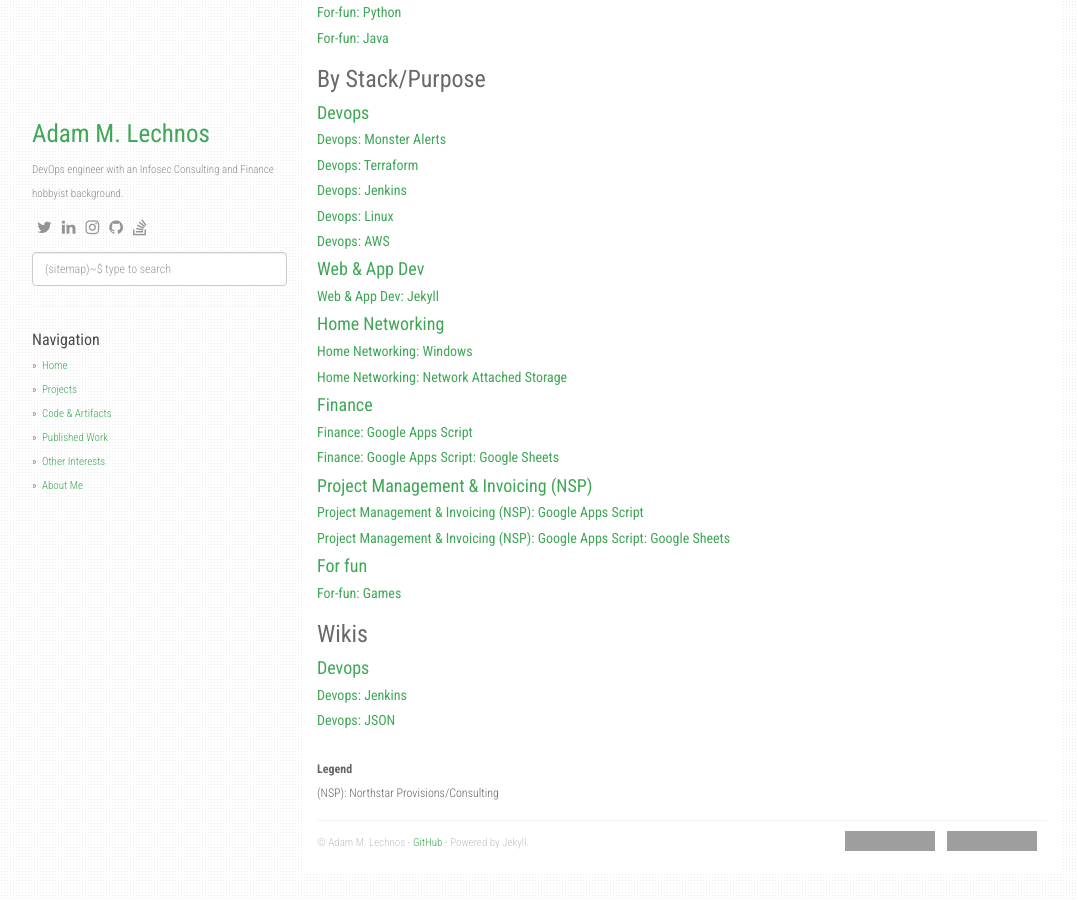
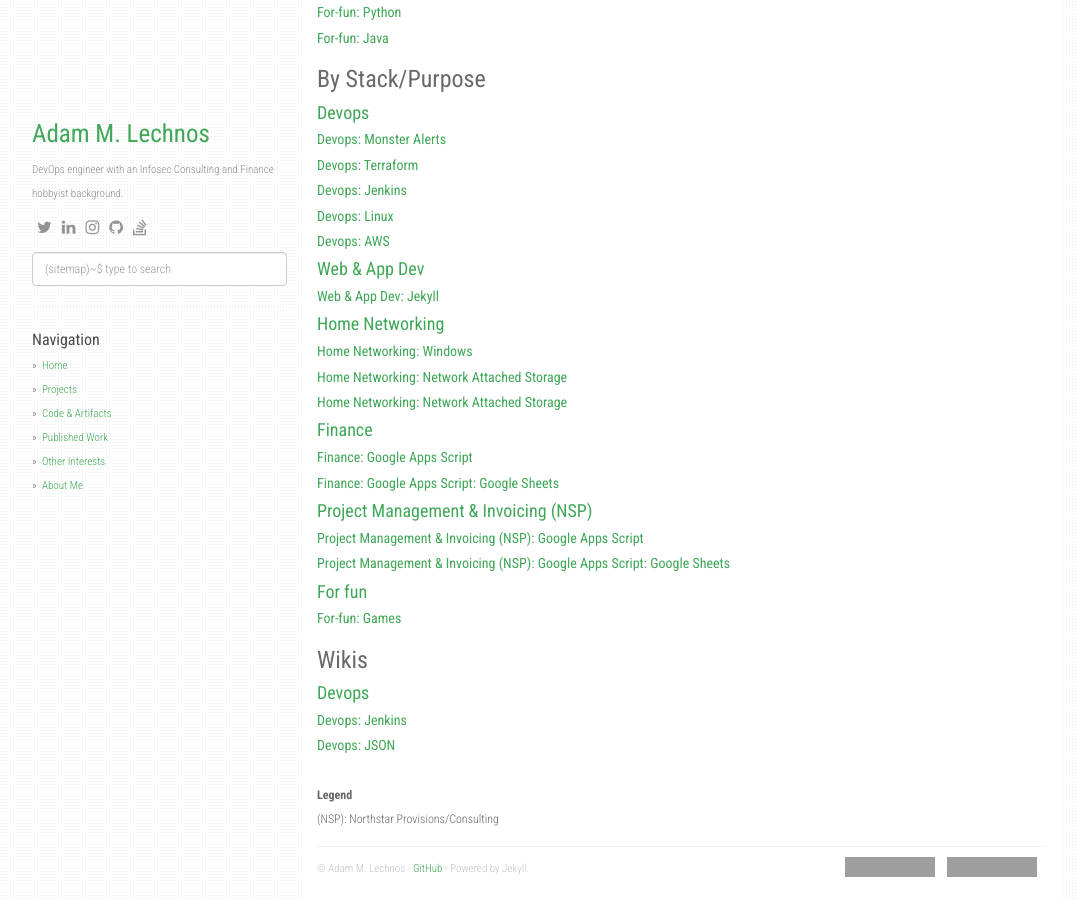
Before and after one commit to Adam-Lechnos/adam-lechnos.github.io, a Jekyll site: the page built from repos.md, in a window 1280 px wide and 900 px high, scrolled down 728 px. Shown: the whole window, without its empty margins (53-1131 px from the left). Built offline with Jekyll 4.4.1, drawn with Linux system fonts in a browser that asks for light colours; nearby versions of some CDN libraries; grey boxes are pictures that could not be loaded.

```diff
--- a/repos.md
+++ b/repos.md
@@ -51,6 +51,7 @@ List all Public repositories
 #### [Home Networking](https://github.com/search?q=user%3Aadam-lechnos+topic%3Ahome-network&type=repositories){:target="_blank" rel="noopener"}
 ##### [Home Networking: Windows](https://github.com/search?q=user%3Aadam-lechnos+topic%3Ahome-network+topic%3Awindows&type=repositories){:target="_blank" rel="noopener"}
 ##### [Home Networking: Network Attached Storage](https://github.com/search?q=user%3Aadam-lechnos+topic%3Ahome-network+topic%3Anetwork-attached-storage&type=repositories){:target="_blank" rel="noopener"}
+##### [Home Networking: Network Attached Storage](https://github.com/search?q=user%3Aadam-lechnos+topic%3Ahome-network+topic%3Anetwork-attached&type=repositories){:target="_blank" rel="noopener"}
 
 #### [Finance](https://github.com/search?q=user%3Aadam-lechnos+topic%3Afinancial&type=repositories){:target="_blank" rel="noopener"}
 ##### [Finance: Google Apps Script](https://github.com/search?q=user%3Aadam-lechnos+topic%3Afinancial+topic%3Agoogle-apps-script&type=repositories){:target="_blank" rel="noopener"}
```
Also changed, not shown: topics.md (+1 -0 lines).
